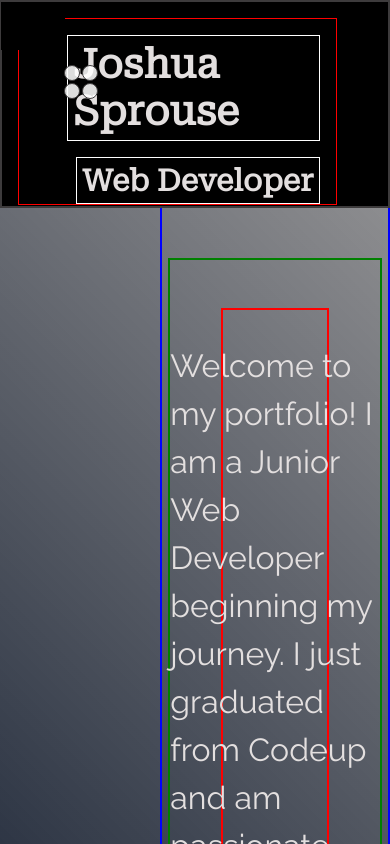
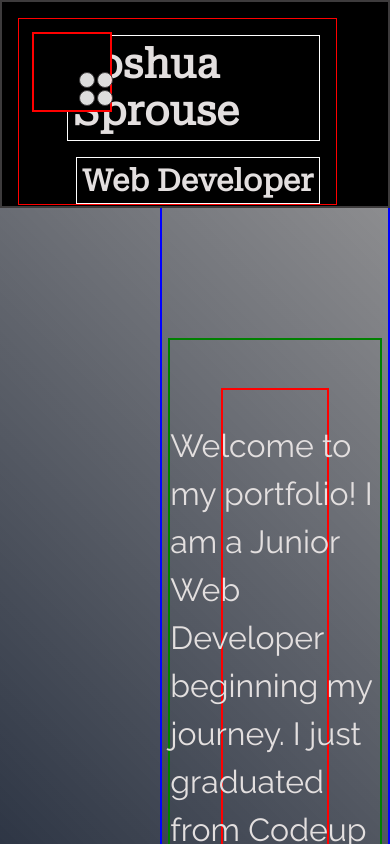
Before and after one commit to thevaliantjosh/thevaliantjosh.github.io, a website: page index.html in a window 390 px wide. Both pictures are taken after a click on the element 80 px from the left and 80 px from the top of the page. Drawn offline with Linux system fonts and the light colour scheme.

Commit message:
Trying and trying to fix my sidebar

```diff
--- a/css/joshua-sprouse.css
+++ b/css/joshua-sprouse.css
@@ -68,9 +68,6 @@
 
     .sidebar {
         position: fixed;
-        /*display: flex;*/
-        /*flex-direction: column;*/
-        /*justify-content: center;*/
         width: fit-content;
         height: 100vh;
         top: 0;
@@ -84,16 +81,13 @@
     /*Shrinking the sidebar*/
 
     .sidebar-shrink {
-        position: fixed;
-        /*display: flex;*/
-        /*flex-direction: column;*/
-        /*justify-content: center;*/
-        width: 4rem;
-        height: 3rem;
-        top: 2px;
-        left: 1px;
+        position: sticky;
+        width: 5rem;
+        height: 5rem;
+        top: 2rem;
+        left: 2rem;
         background-color: black;
-        /*border: 2px solid red;*/
+        border: 2px solid red;
     }
 
 
@@ -120,9 +114,6 @@
 
     .sidebar {
         position: fixed;
-        /*display: flex;*/
-        /*flex-direction: column;*/
-        /*justify-content: center;*/
         width: 10rem;
         height: 100vh;
         top: 0;
@@ -135,15 +126,12 @@
     /*Shrinking the sidebar*/
 
     .sidebar-shrink {
-        position: fixed;
-        /*display: flex;*/
-        /*flex-direction: column;*/
-        /*justify-content: center;*/
+        position: sticky;
         width: 5rem;
         height: 5rem;
-        top: 0;
-        left: 0;
-        background-color: black;
+        top: 2rem;
+        left: 2rem;
+        background-color: red;
     }
 
 }/*End of Large Media Screens*/
@@ -439,16 +427,26 @@ ul > li {
     align-items: center;
     padding: 5px;
     width: 10rem;
-    height: 10rem;
+    margin-bottom: 10rem;
     top: 0;
     left: 0;
     /*border: 2px solid white;*/
 }
 
+/*Shrinking and expanding the icon container*/
+
+.sidebar-container-icon-shrink{
+   width: 100%;
+}
+
 .sidebar-row-icon {
+    position: sticky;
     width: 80%;
-    height: 80%;
     border-radius: 50%;
+}
+
+.sidebar-row-icon-shrink {
+    width: 100%;
 }
 
 /*Changing the color of the sidebar icon when hovered
@@ -463,31 +461,7 @@ possible change the dots from 9 to 4 to show this will shrink the sidebar*/
 
 /*I think the solution is to add a class that shrinks, then remove the class*/
 
-/*The Row for Icon Shrunk*/
-.sidebar-row-icon-shrink {
-    position: sticky;
-    max-width: 100%;
-    height: fit-content;
-    display: flex;
-    justify-content: center;
-    flex-flow: wrap;
-    border-radius: 50%;
-    /*border: 1px solid green;*/
-}
 
-.sidebar-column-icon-shrink {
-    position: sticky !important;
-    display: flex !important;
-    justify-content: center;
-    align-items: center;
-    flex-flow: wrap;
-    width: 40% !important;
-    height: fit-content;
-    /*border: 1px solid red;*/
-    /*flex-flow: nowrap !important;*/
-    /*margin: 10px !important;*/
-
-}
 
 .sidebar-column-icon {
     position: sticky;
@@ -497,6 +471,15 @@ possible change the dots from 9 to 4 to show this will shrink the sidebar*/
     align-items: center;
     width: 50%;
     margin: 2rem;
+}
+
+.sidebar-column-icon-shrink {
+    position: relative;
+    display: flex;
+    justify-content: flex-start;
+    width: 80%;
+    top: 0;
+    left: 0;
 }
 
 
--- a/js/joshua-sprouse.js
+++ b/js/joshua-sprouse.js
@@ -9,8 +9,9 @@ $(function(){
     *  */
     $('#sidebar-icon').on("click", function(){
         // alert("You clicked me!");//this works
-        $(".sidebar-row-icon").toggleClass("sidebar-row-icon-shrink", 500, "linear");
-        $(".sidebar-column-icon").toggleClass("sidebar-column-icon-shrink");
+        $('.sidebar-container-icon').toggleClass("sidebar-container-icon-shrink");
+        $('.siebar-row-icon').toggleClass("sidebar-row-icon-shrink");
+        $('.sidebar-column-icon').toggleClass("sidebar-column-icon-shrink");
         $('#circle3, #circle6').toggle("drop", {direction: "left"}, "fast");
         $('#circle7, #circle8').toggle("drop", {direction: "up" }, "fast");
         $('#circle9').toggle("drop", {direction: "left"}, "fast")
```
